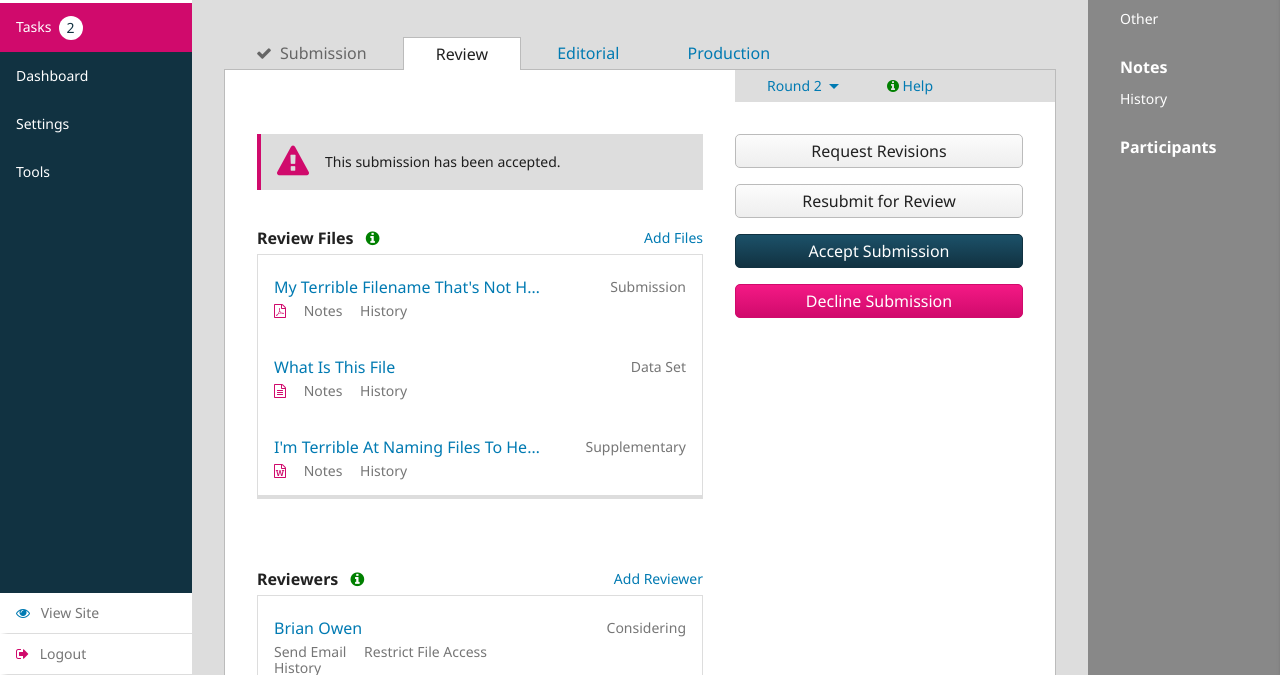
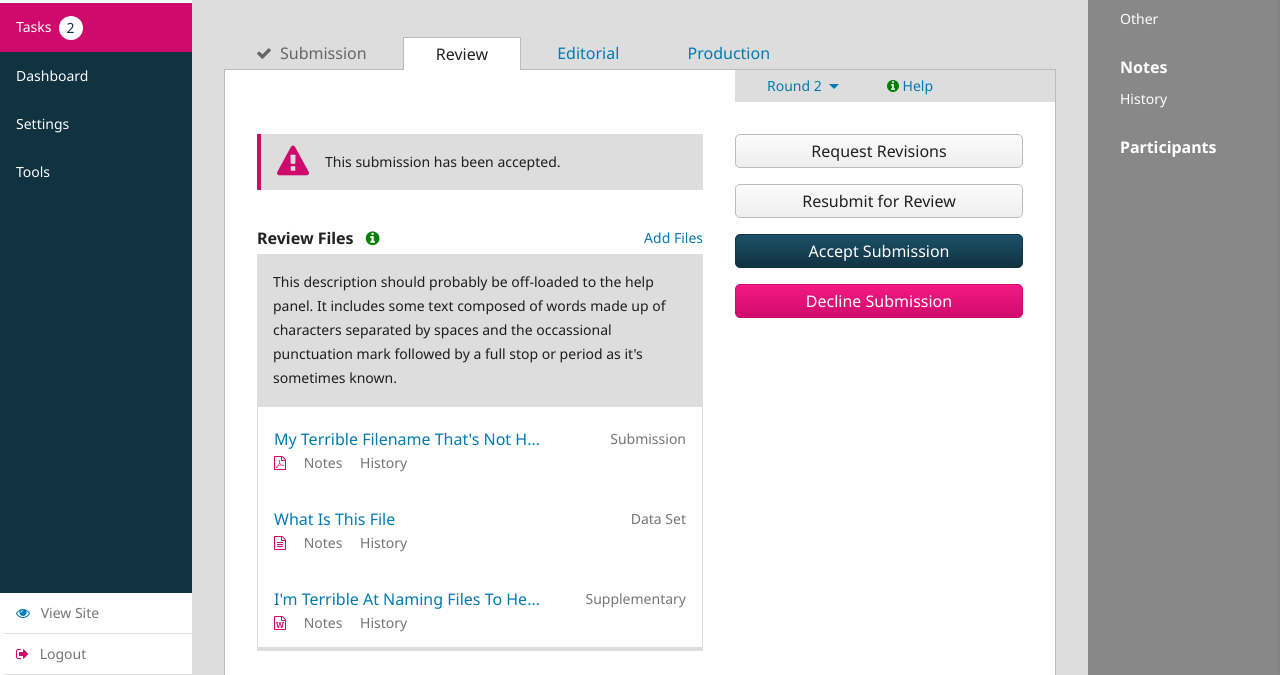
Before and after one commit to NateWr/pkp-admin-sketches, a website: page submission.html in a window 1280 px wide. Shown: the part 125-800 px from the top of the page. Drawn offline with nearby package versions, Linux system fonts and the light colour scheme.

Commit message:
* Add a description to grid components

```diff
--- a/assets/src/less/tabs.less
+++ b/assets/src/less/tabs.less
@@ -233,6 +233,12 @@
 		}
 	}
 
+	.description {
+		padding: @base;
+		font-size: @font-sml;
+		background: @bg;
+	}
+
 	ul,
 	li {
 		margin: 0;
@@ -298,6 +304,4 @@
 			&:extend( .text-color-light );
 		}
 	}
-
-
 }
--- a/submission.html
+++ b/submission.html
@@ -193,6 +193,9 @@
 											<a href="#">Add Files</a>
 										</li>
 									</ul>
+								</div>
+								<div class="description">
+									This description should probably be off-loaded to the help panel. It includes some text composed of words made up of characters separated by spaces and the occassional punctuation mark followed by a full stop or period as it's sometimes known.
 								</div>
 								<ul class="items">
 									<li>
```
Also changed, not shown: assets/css/base.css.
